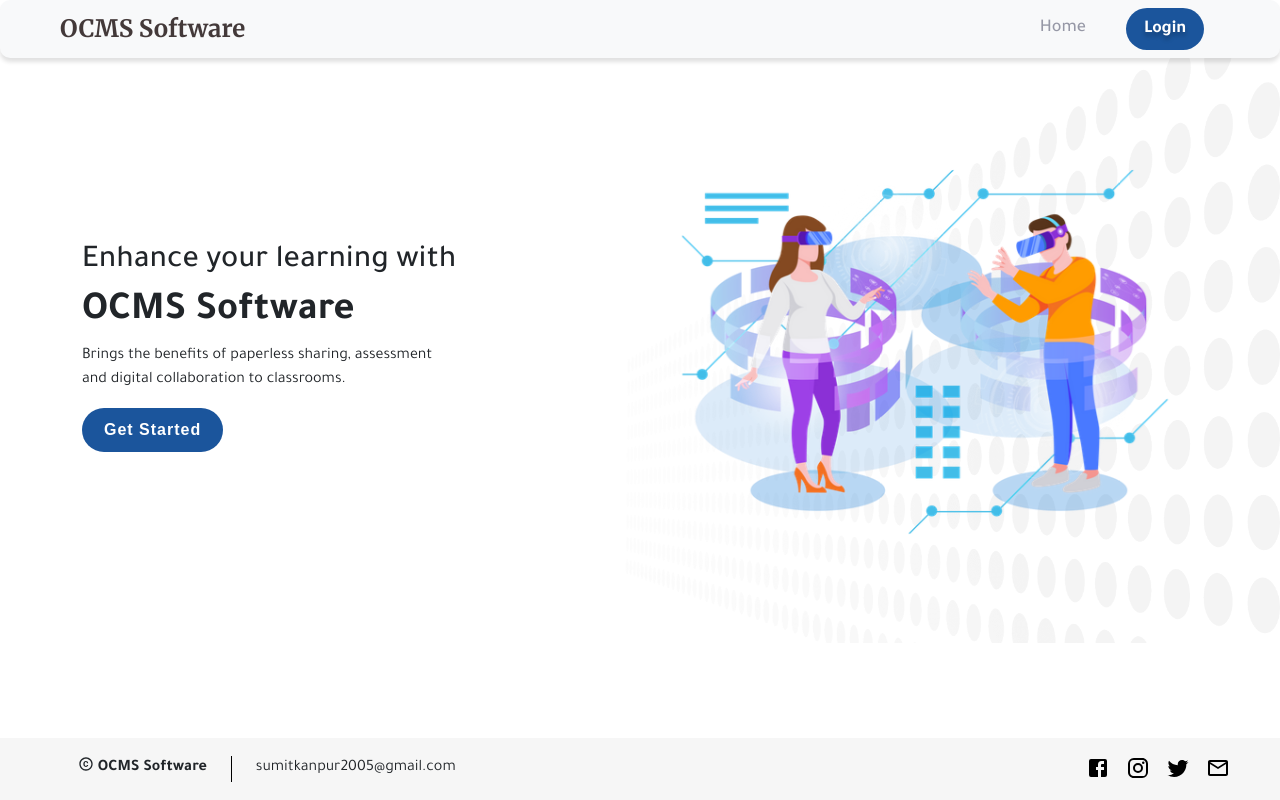
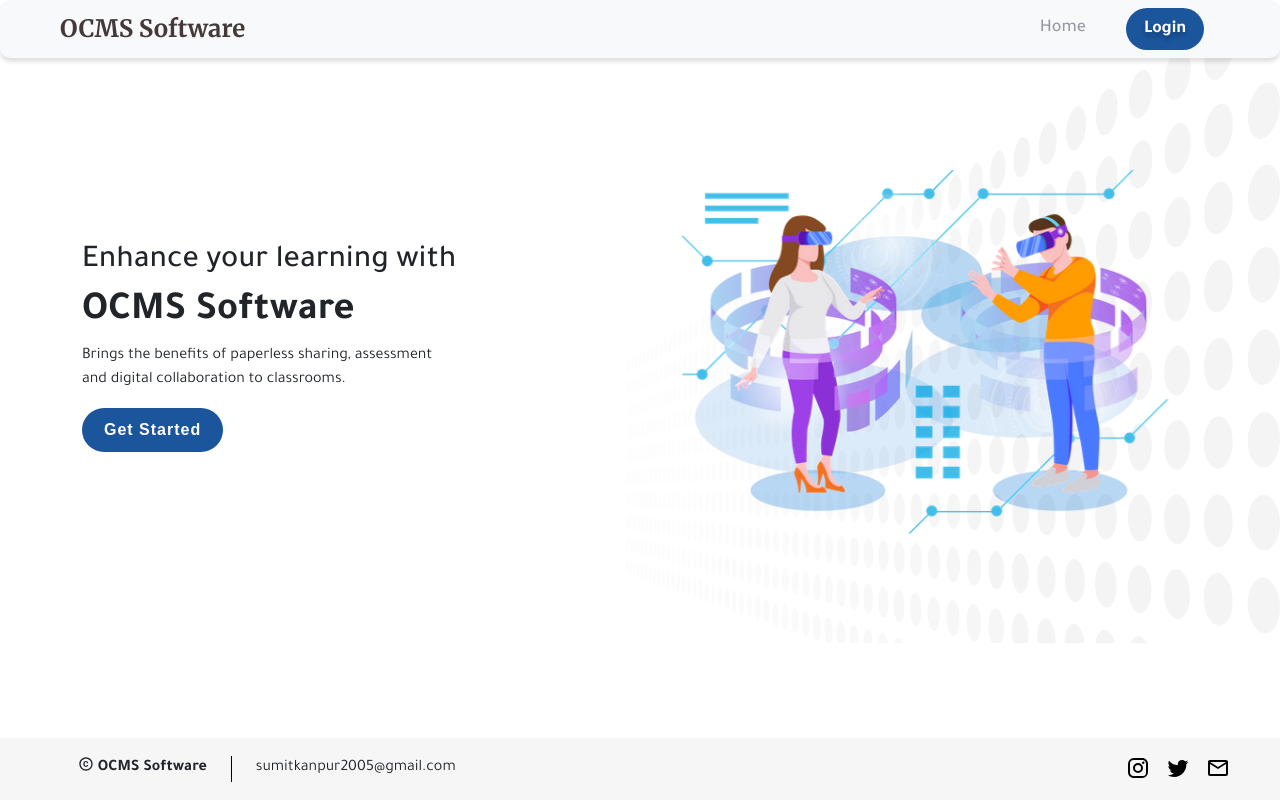
Before and after one commit to Software-Engineering-Project-Team-Bob/OCMS_Frontend, a React (Create React App) app: page / in a window 1280 px wide. Built offline with nearby package versions, Linux system fonts and the light colour scheme; no server answers.

Commit message:
Update Home.jsx

```diff
--- a/src/components/Home/Home.jsx
+++ b/src/components/Home/Home.jsx
@@ -66,9 +66,9 @@ const Home = () => {
             </div>
           </div>
           <div className="col-12 col-md-6 d-flex justify-content-center justify-content-md-end py-2">
-            <span className="px-2">
+{/*             <span className="px-2">
               <FacebookIcon style={{ color: 'black' }} />
-            </span>
+            </span> */}
             <span className="px-2">
             <a style={{
       textDecoration: 'none', color: 'black'
```
